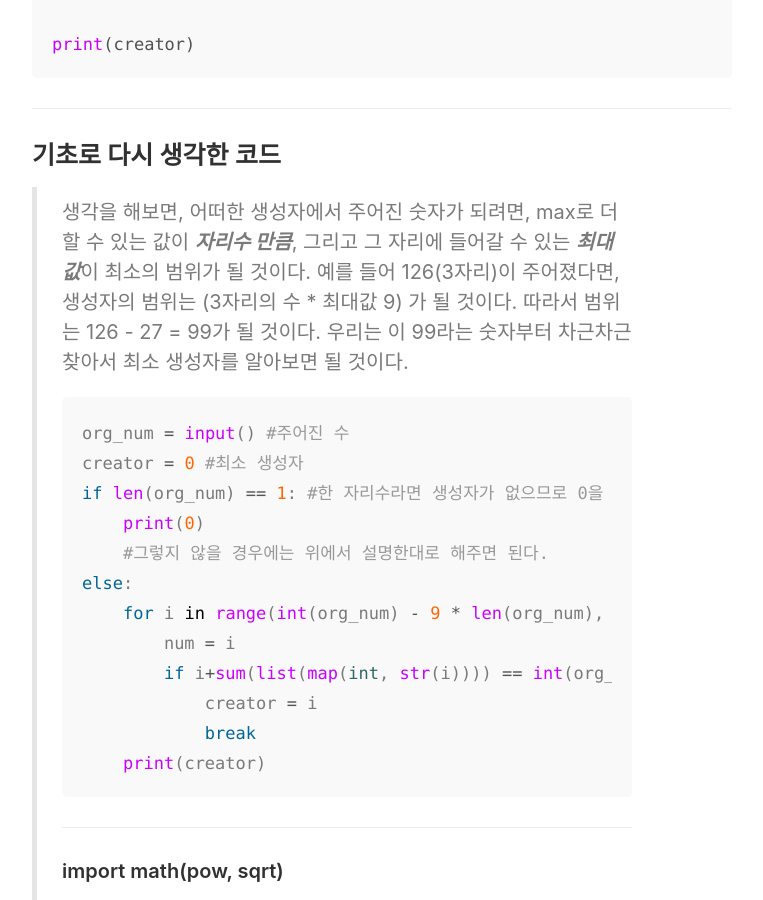
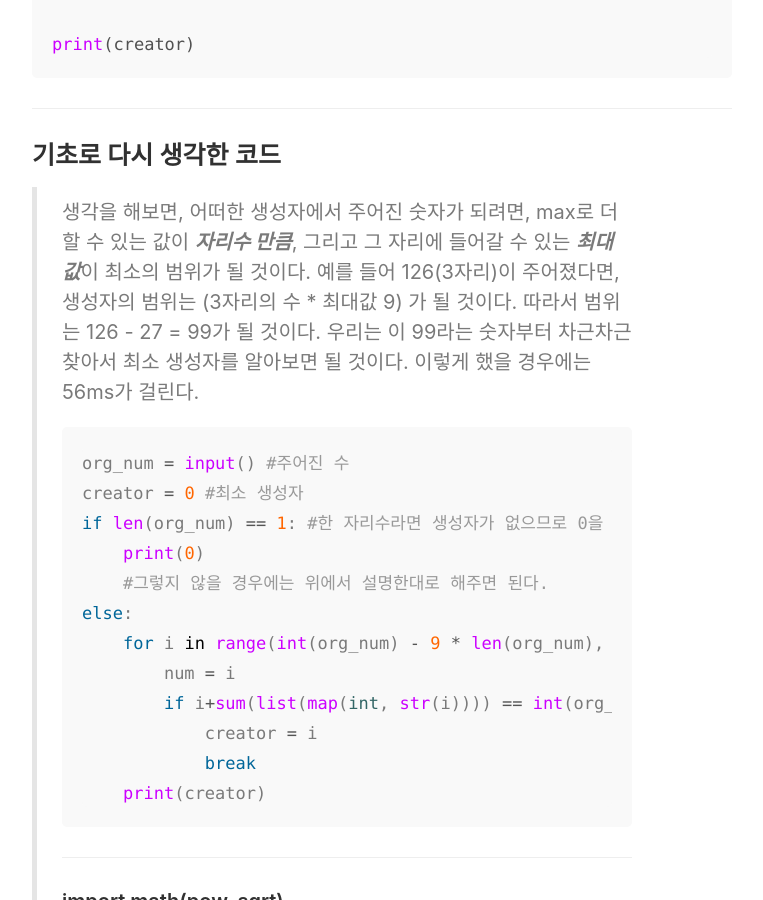
Before and after one commit to Coreenee/coreenee.github.io, a Jekyll site: the page built from _posts/2020-10-15-백준 2231(문제풀이).md, in a window 1280 px wide and 900 px high, scrolled down 1457 px. Shown: the whole window, without its empty margins (258-1021 px from the left). Built offline with Jekyll 4.4.1, drawn with Linux system fonts in a browser that asks for light colours.

Commit message:
Update 2020-10-15-백준 2231(문제풀이).md

```diff
--- a/_posts/2020-10-15-백준 2231(문제풀이).md
+++ b/_posts/2020-10-15-백준 2231(문제풀이).md
@@ -39,7 +39,7 @@ print(creator)
 -----
 ### 기초로 다시 생각한 코드
 > 생각을 해보면, 어떠한 생성자에서 주어진 숫자가 되려면, max로 더할 수 있는 값이 ***자리수 만큼***, 그리고 그 자리에 들어갈 수 있는 ***최대 값***이 최소의 범위가 될 것이다.
-예를 들어 126(3자리)이 주어졌다면, 생성자의 범위는 (3자리의 수 * 최대값 9) 가 될 것이다. 따라서 범위는 126 - 27 = 99가 될 것이다. 우리는 이 99라는 숫자부터 차근차근 찾아서 최소 생성자를 알아보면 될 것이다.
+예를 들어 126(3자리)이 주어졌다면, 생성자의 범위는 (3자리의 수 * 최대값 9) 가 될 것이다. 따라서 범위는 126 - 27 = 99가 될 것이다. 우리는 이 99라는 숫자부터 차근차근 찾아서 최소 생성자를 알아보면 될 것이다. 이렇게 했을 경우에는 56ms가 걸린다.
 ~~~python
 org_num = input() #주어진 수
 creator = 0 #최소 생성자
```
